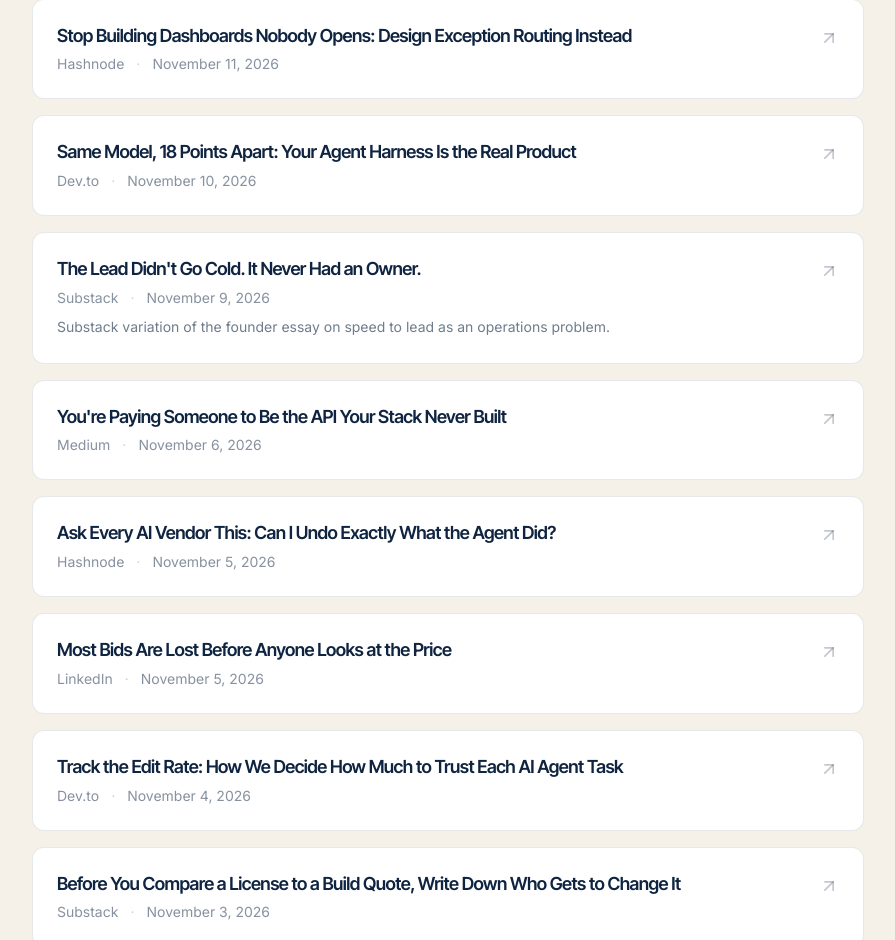
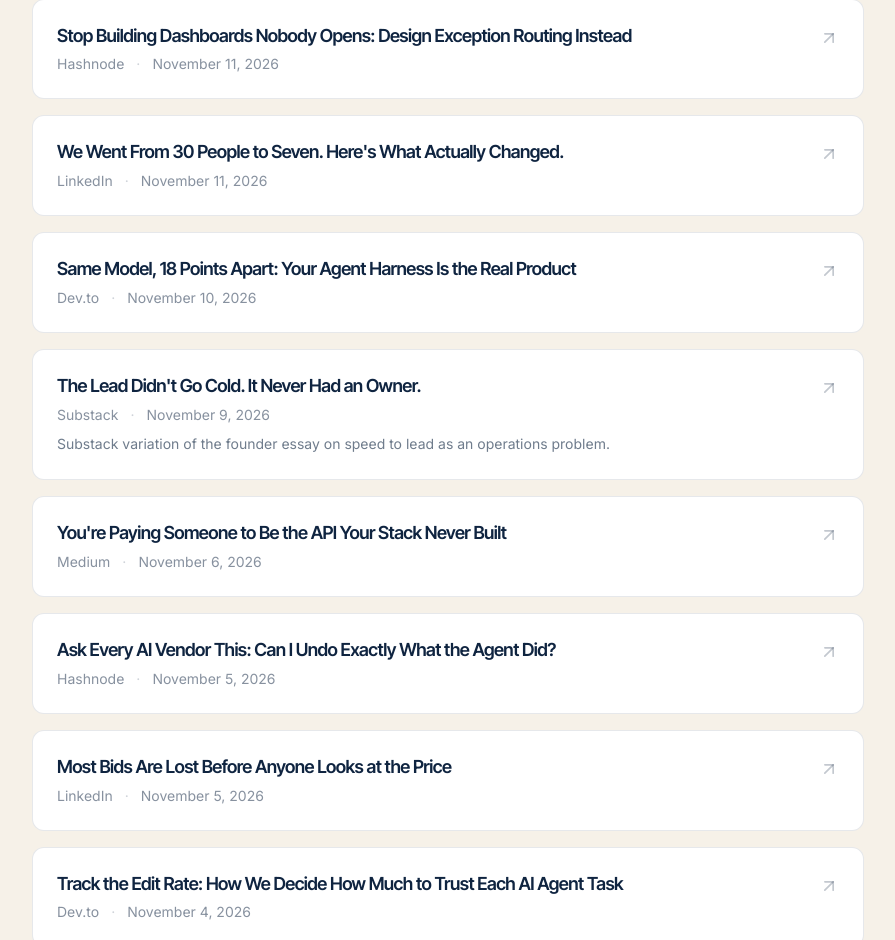
Before and after one commit to justinpennington/penningtonj.com, a Next.js app: page /elsewhere in a window 1280 px wide. Shown: the part 888-1828 px from the top of the page, without its empty margins (192-1087 px from the left). Built offline with nearby package versions, Linux system fonts and the light colour scheme.

Commit message:
Elsewhere: add LinkedIn post on going from 30 people to seven (2026-11-11) (#67)
Add the November 11 LinkedIn article to writingElsewhere.

```diff
--- a/content/elsewhere-links.ts
+++ b/content/elsewhere-links.ts
@@ -30,6 +30,12 @@ export const writingElsewhere: ElsewhereLink[] = [
     title: "Stop Building Dashboards Nobody Opens: Design Exception Routing Instead",
     url: "https://justinpennington.hashnode.dev/stop-building-dashboards-nobody-opens-design-exception-routing-instead",
     outlet: "Hashnode",
+    date: "2026-11-11",
+  },
+  {
+    title: "We Went From 30 People to Seven. Here's What Actually Changed.",
+    url: "https://www.linkedin.com/pulse/we-went-from-30-people-seven-heres-what-actually-justin-pennington-vx55e/",
+    outlet: "LinkedIn",
     date: "2026-11-11",
   },
   {
```
